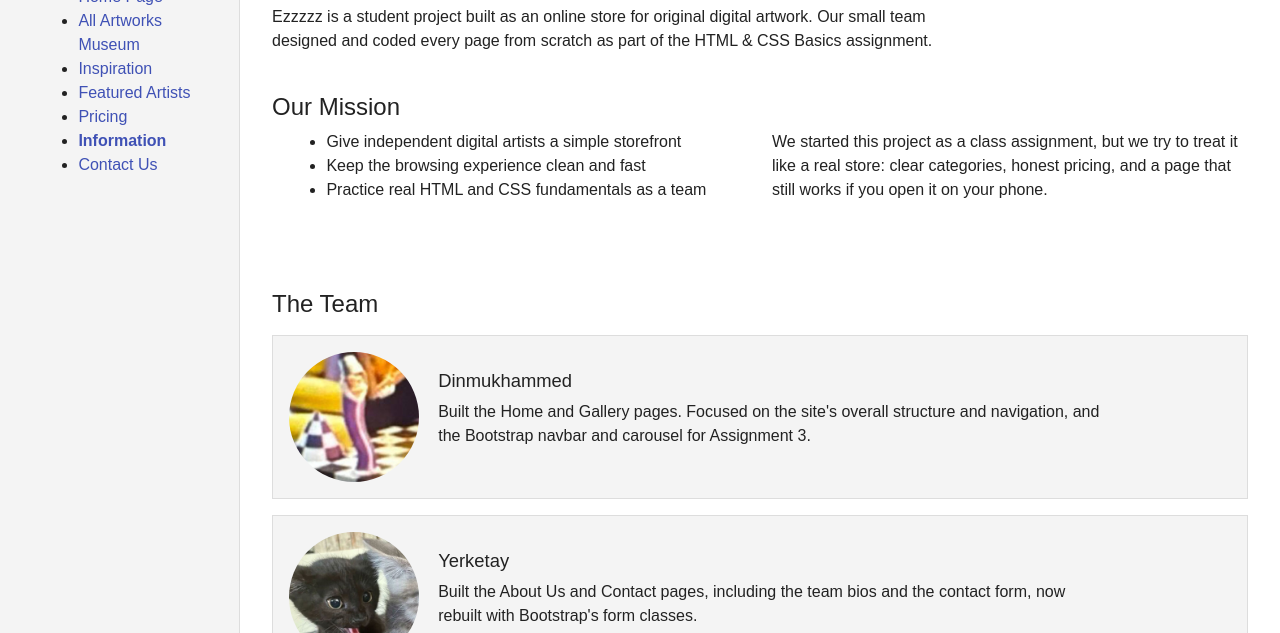
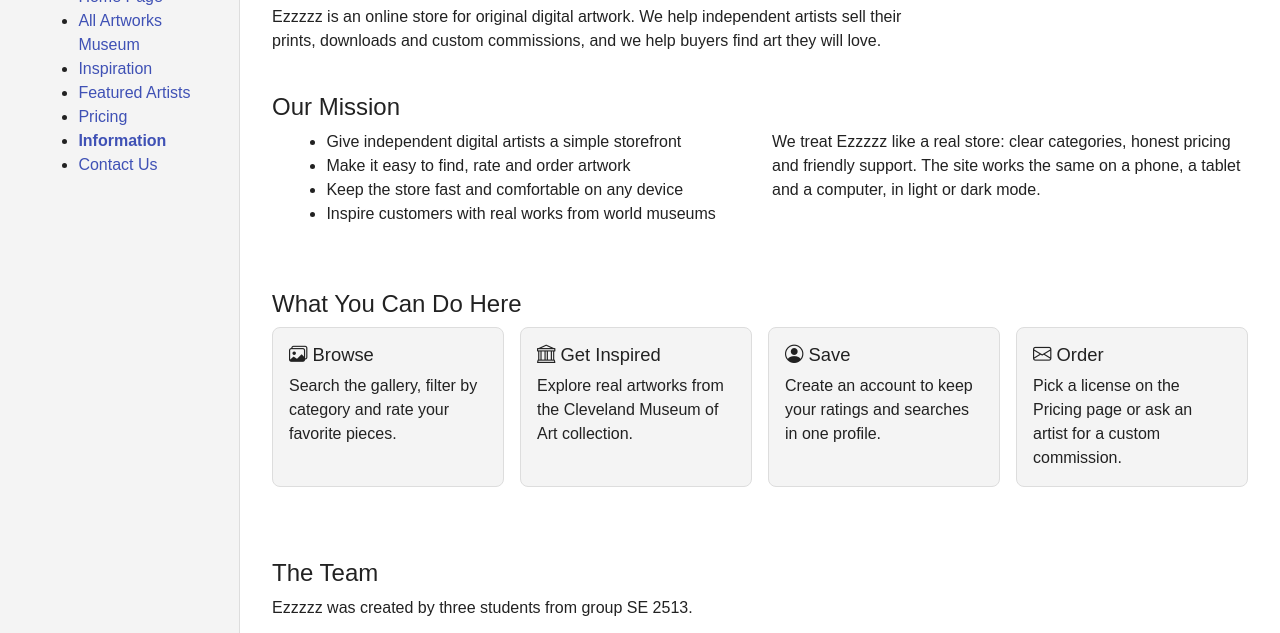
Before and after one commit to 01kidla/ezzzzz-final-project, a plain HTML site: page about.html in a window 1280 px wide. Shown: the part 164-797 px from the top of the page. Drawn offline with nearby package versions, Linux system fonts and the light colour scheme.

Commit message:
Add files via upload

```diff
--- a/about.html
+++ b/about.html
@@ -56,7 +56,8 @@
     <main class="container">
 
       <h1>About Ezzzzz</h1>
-      <p>Ezzzzz is a student project built as an online store for original digital artwork. Our small team designed and coded every page from scratch as part of the HTML &amp; CSS Basics assignment.</p>
+      <p>Ezzzzz is an online store for original digital artwork. We help independent artists sell their prints,
+        downloads and custom commissions, and we help buyers find art they will love.</p>
 
       <section class="section py-lg-4">
         <h2>Our Mission</h2>
@@ -64,44 +65,76 @@
           <div class="col-lg-6">
             <ul>
               <li>Give independent digital artists a simple storefront</li>
-              <li>Keep the browsing experience clean and fast</li>
-              <li>Practice real HTML and CSS fundamentals as a team</li>
+              <li>Make it easy to find, rate and order artwork</li>
+              <li>Keep the store fast and comfortable on any device</li>
+              <li>Inspire customers with real works from world museums</li>
             </ul>
           </div>
           <div class="col-lg-6">
-            <p>We started this project as a class assignment, but we try to treat it like a real store: clear
-              categories, honest pricing, and a page that still works if you open it on your phone.</p>
+            <p>We treat Ezzzzz like a real store: clear categories, honest pricing and friendly support.
+              The site works the same on a phone, a tablet and a computer, in light or dark mode.</p>
+          </div>
+        </div>
+      </section>
+
+      <section class="section py-lg-4">
+        <h2>What You Can Do Here</h2>
+        <div class="row g-3">
+          <div class="col-md-6 col-lg-3">
+            <div class="stat-box h-100 p-3">
+              <h3><i class="bi bi-images"></i> Browse</h3>
+              <p class="mb-0">Search the gallery, filter by category and rate your favorite pieces.</p>
+            </div>
+          </div>
+          <div class="col-md-6 col-lg-3">
+            <div class="stat-box h-100 p-3">
+              <h3><i class="bi bi-bank"></i> Get Inspired</h3>
+              <p class="mb-0">Explore real artworks from the Cleveland Museum of Art collection.</p>
+            </div>
+          </div>
+          <div class="col-md-6 col-lg-3">
+            <div class="stat-box h-100 p-3">
+              <h3><i class="bi bi-person-circle"></i> Save</h3>
+              <p class="mb-0">Create an account to keep your ratings and searches in one profile.</p>
+            </div>
+          </div>
+          <div class="col-md-6 col-lg-3">
+            <div class="stat-box h-100 p-3">
+              <h3><i class="bi bi-envelope"></i> Order</h3>
+              <p class="mb-0">Pick a license on the Pricing page or ask an artist for a custom commission.</p>
+            </div>
           </div>
         </div>
       </section>
 
       <section class="section mt-lg-4">
         <h2>The Team</h2>
+        <p>Ezzzzz was created by three students from group SE 2513.</p>
 
         <div class="bio-box p-3 my-3">
-          <img src="images/dinmukhammed.jpg" alt="Portrait placeholder for Dinmukhammed" class="profile-img">
+          <img src="images/dinmukhammed.jpg" alt="Portrait of Dinmukhammed" class="profile-img">
           <div>
             <h3>Dinmukhammed</h3>
-            <p>Built the Home and Gallery pages. Focused on the site's overall structure and navigation, and the
-              Bootstrap navbar and carousel for Assignment 3.</p>
+            <p>Built the Home, Gallery and Museum pages. Connected the museum API and made the gallery search
+              and filters remember your last choice.</p>
           </div>
         </div>
 
         <div class="bio-box p-3 my-3">
-          <img src="images/yerketay.jpg" alt="Portrait placeholder for Yerketay" class="profile-img">
+          <img src="images/yerketay.jpg" alt="Portrait of Yerketay" class="profile-img">
           <div>
             <h3>Yerketay</h3>
-            <p>Built the About Us and Contact pages, including the team bios and the contact form, now rebuilt
-              with Bootstrap's form classes.</p>
+            <p>Built the About Us and Contact pages and the user accounts: Sign Up, Log In and Profile.
+              Also wrote the form validation used on every form.</p>
           </div>
         </div>
 
         <div class="bio-box p-3 my-3">
-          <img src="images/aldiyar.jpg" alt="Portrait placeholder for Aldiyar" class="profile-img">
+          <img src="images/aldiyar.jpg" alt="Portrait of Aldiyar" class="profile-img">
           <div>
             <h3>Aldiyar</h3>
-            <p>Built the Artists and Pricing pages, including the featured artists list, now a Bootstrap card
-              group, and the pricing table.</p>
+            <p>Built the Artists and Pricing pages, the light and dark mode, the mobile layout and the hover
+              animations. Tested the site and published it online.</p>
           </div>
         </div>
       </section>
```
